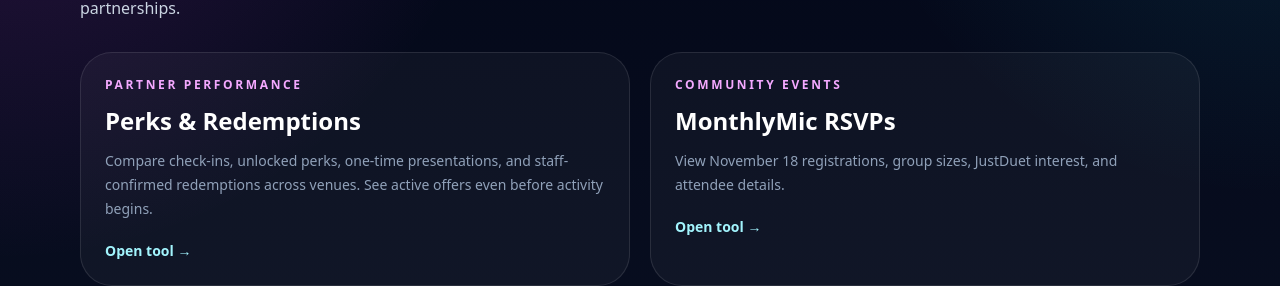
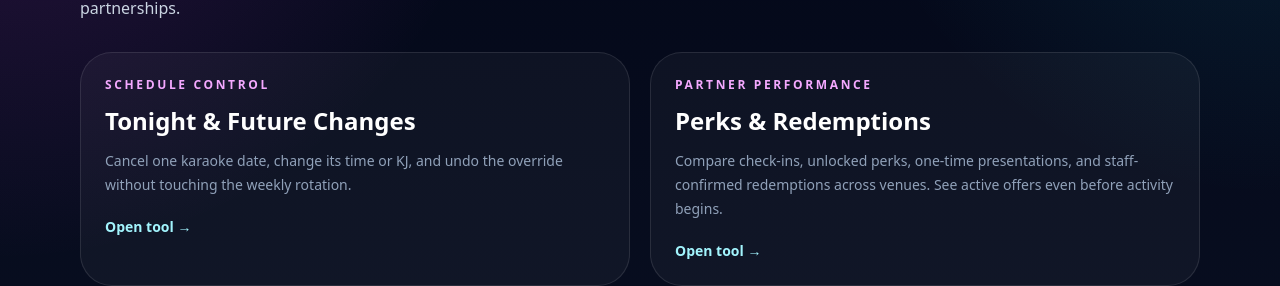
Before and after one commit to whiteinkcreates/singhub, a Next.js app: page /admin in a window 1280 px wide. Shown: the part 251-537 px from the top of the page. Built offline with nearby package versions, Linux system fonts and the light colour scheme; no server answers; a web font is replaced by a local one.

Commit message:
Apply dated event changes across src/app/admin/page.tsx

```diff
--- a/src/app/admin/page.tsx
+++ b/src/app/admin/page.tsx
@@ -7,6 +7,7 @@ export const metadata = {
 };
 
 const tools = [
+  { href: "/admin/karaoke-changes", eyebrow: "Schedule Control", title: "Tonight & Future Changes", description: "Cancel one karaoke date, change its time or KJ, and undo the override without touching the weekly rotation." },
   { href: "/admin/perks", eyebrow: "Partner Performance", title: "Perks & Redemptions", description: "Compare check-ins, unlocked perks, one-time presentations, and staff-confirmed redemptions across venues. See active offers even before activity begins." },
   { href: "/admin/monthlymic", eyebrow: "Community Events", title: "MonthlyMic RSVPs", description: "View November 18 registrations, group sizes, JustDuet interest, and attendee details." },
   { href: "/admin/main-heroes", eyebrow: "Site Appearance", title: "Main Page Heroes", description: "Upload and replace Discover, Venues, My SingHUB, and SingBOARD main hero images without touching host profile media." },
```
